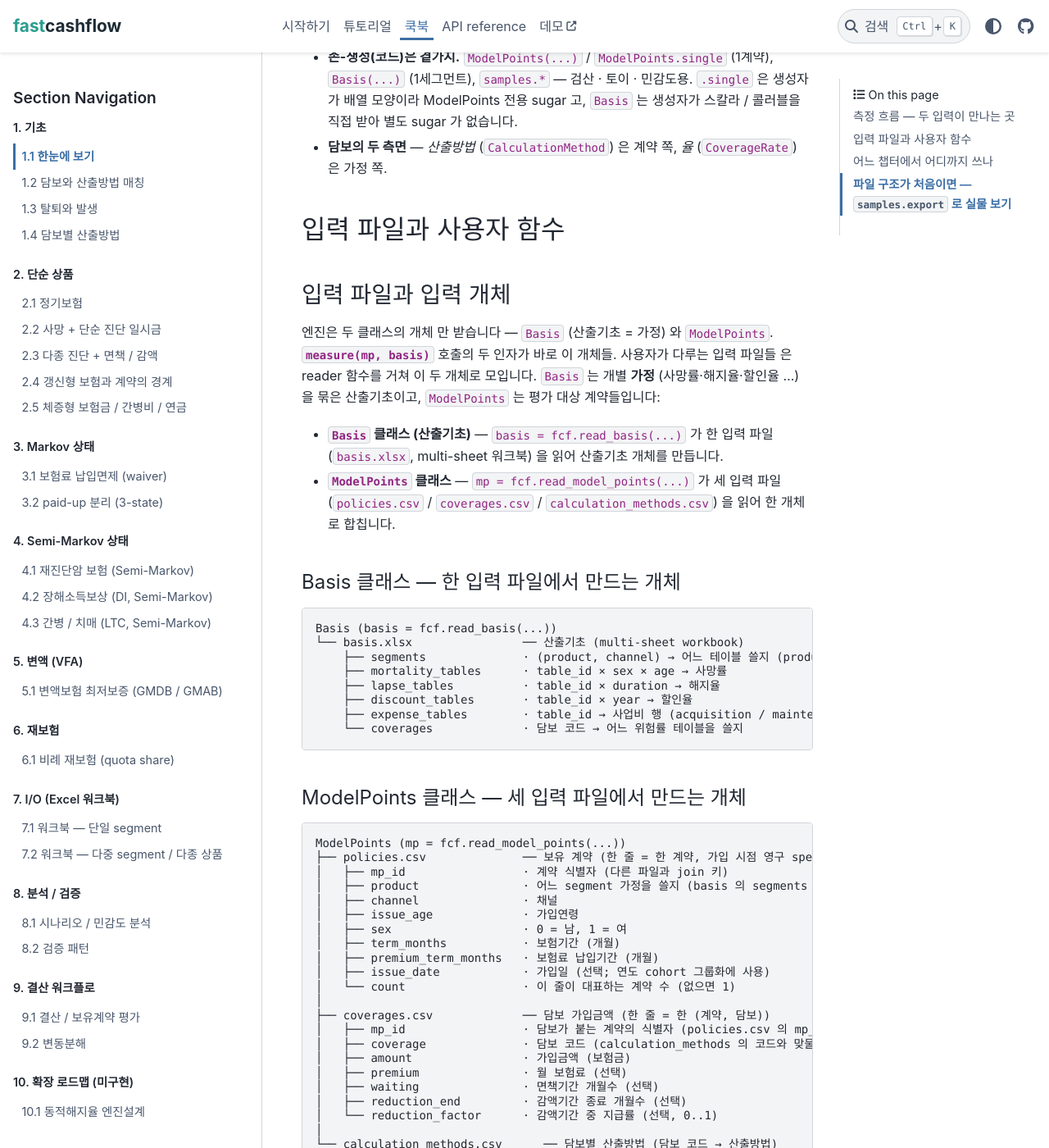
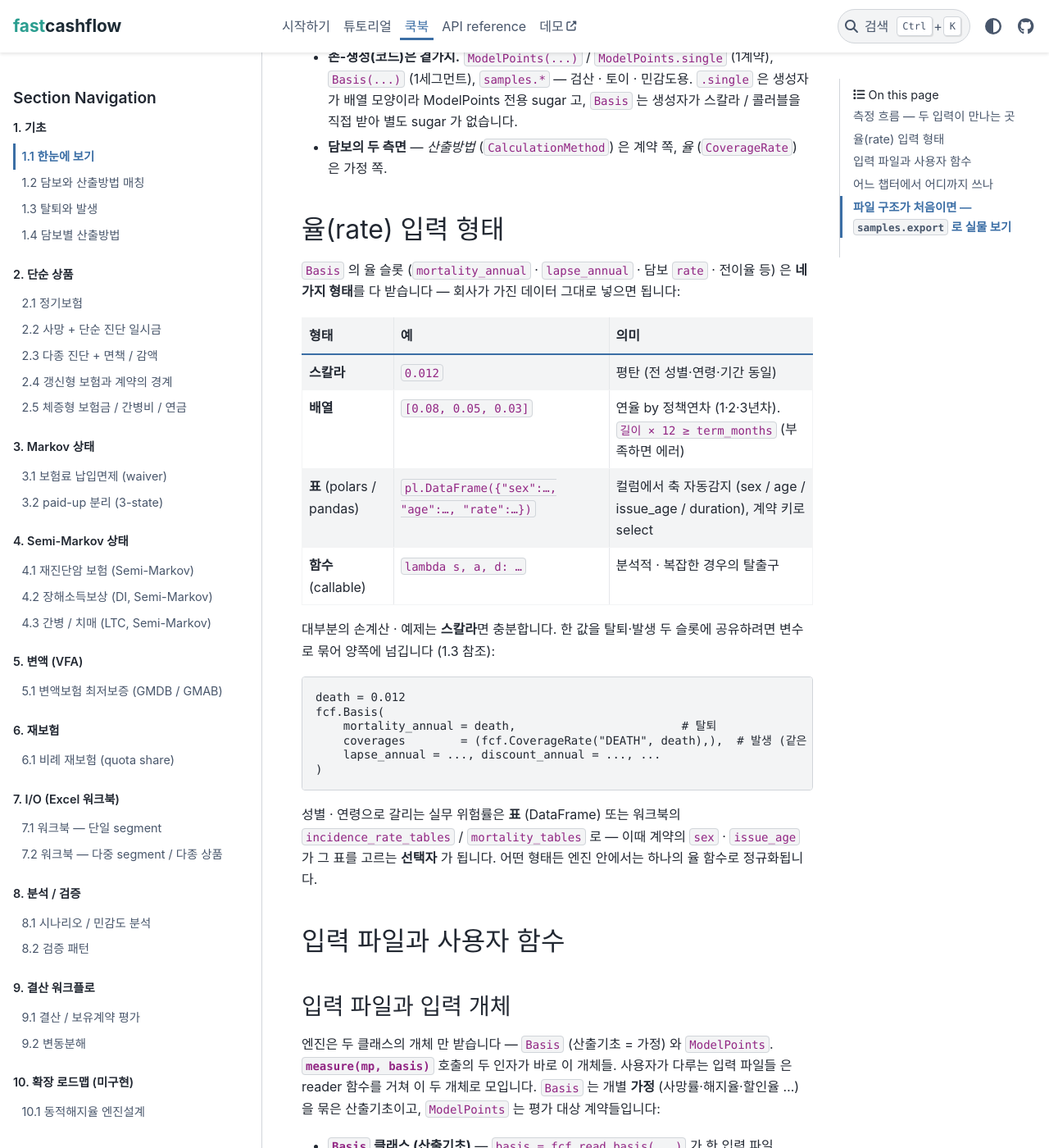
Before and after one commit to seokhoonj/fastcashflow, a Sphinx documentation site: the page built from docs/cookbook/basics/overview.md, in a window 1280 px wide and 1400 px high, scrolled down 616 px. Shown: the whole window at 82% size. Built offline with Sphinx 7.4.7 and the PyData theme 0.15.4, drawn with Linux system fonts in a browser that asks for light colours.

Commit message:
docs: document rate input forms (scalar/array/DataFrame/callable) in cookbook overview

````diff
--- a/docs/cookbook/basics/overview.md
+++ b/docs/cookbook/basics/overview.md
@@ -60,6 +60,35 @@ flowchart TB
 - **담보의 두 측면** — *산출방법* (`CalculationMethod`) 은 계약 쪽,
   *율* (`CoverageRate`) 은 가정 쪽.
 
+## 율(rate) 입력 형태
+
+`Basis` 의 율 슬롯 (`mortality_annual` · `lapse_annual` · 담보 `rate` · 전이율
+등) 은 **네 가지 형태**를 다 받습니다 — 회사가 가진 데이터 그대로 넣으면 됩니다:
+
+| 형태 | 예 | 의미 |
+|---|---|---|
+| **스칼라** | `0.012` | 평탄 (전 성별·연령·기간 동일) |
+| **배열** | `[0.08, 0.05, 0.03]` | 연율 by 정책연차 (1·2·3년차). `길이 × 12 ≥ term_months` (부족하면 에러) |
+| **표** (polars / pandas) | `pl.DataFrame({"sex":…, "age":…, "rate":…})` | 컬럼에서 축 자동감지 (sex / age / issue_age / duration), 계약 키로 select |
+| **함수** (callable) | `lambda s, a, d: …` | 분석적 · 복잡한 경우의 탈출구 |
+
+대부분의 손계산 · 예제는 **스칼라**면 충분합니다. 한 값을 탈퇴·발생 두 슬롯에
+공유하려면 변수로 묶어 양쪽에 넘깁니다 (1.3 참조):
+
+```text
+death = 0.012
+fcf.Basis(
+    mortality_annual = death,                        # 탈퇴
+    coverages        = (fcf.CoverageRate("DEATH", death),),  # 발생 (같은 값 공유)
+    lapse_annual = ..., discount_annual = ..., ...
+)
+```
+
+성별 · 연령으로 갈리는 실무 위험률은 **표** (DataFrame) 또는 워크북의
+`incidence_rate_tables` / `mortality_tables` 로 — 이때 계약의 `sex` · `issue_age`
+가 그 표를 고르는 **선택자** 가 됩니다. 어떤 형태든 엔진 안에서는 하나의 율
+함수로 정규화됩니다.
+
 ## 입력 파일과 사용자 함수
 
 ```{include} ../_shared/inputs_and_api.md
````
